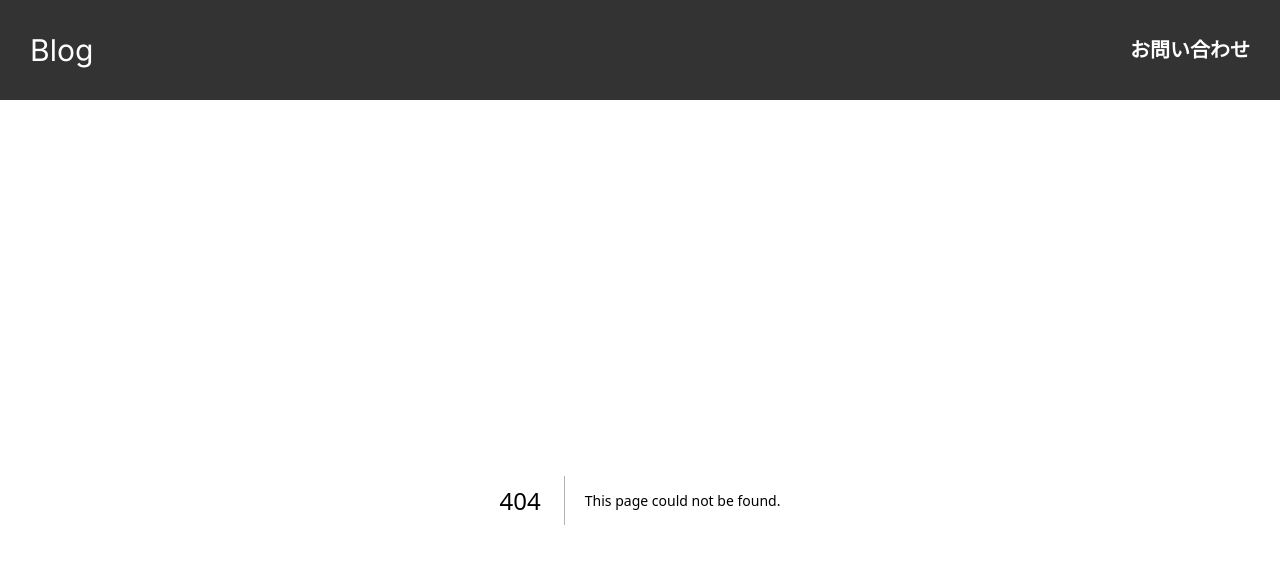
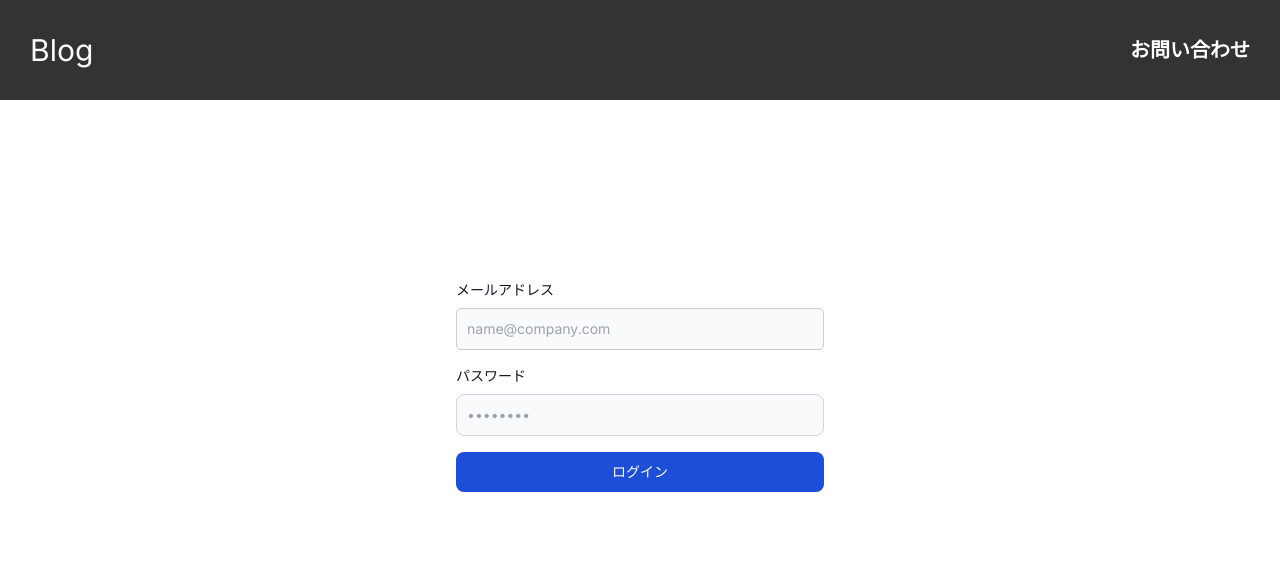
Before and after one commit to y-sahara/next-test-app, a Next.js app: page /login in a window 1280 px wide. Before the commit this address had no page. Shown: the top 564 px of the page. Built offline with nearby package versions, Linux system fonts and the light colour scheme; no server answers.

Commit message:
loginページの作成

```diff
--- /dev/null
+++ b/src/app/login/page.tsx
@@ -0,0 +1,78 @@
+"use client";
+
+import { supabase } from "@/utils/supabase";
+import { useRouter } from "next/navigation";
+import { useState } from "react";
+
+export default function Page() {
+  const [email, setEmail] = useState("");
+  const [password, setPassword] = useState("");
+  const router = useRouter();
+
+  const handleSubmit = async (event: React.FormEvent<HTMLFormElement>) => {
+    event.preventDefault();
+
+    const { error } = await supabase.auth.signInWithPassword({
+      email,
+      password,
+    });
+
+    if (error) {
+      alert("ログインに失敗しました");
+    } else {
+      router.replace("/admin/posts");
+    }
+  };
+
+  return (
+    <div className="flex justify-center items-center pt-[180px]">
+      <div className="w-full max-w-[400px] px-4">
+        <form onSubmit={handleSubmit} className="space-y-4">
+          <div>
+            <label
+              htmlFor="email"
+              className="block mb-2 text-sm font-medium text-gray-900"
+            >
+              メールアドレス
+            </label>
+            <input
+              type="email"
+              name="email"
+              id="email"
+              className="bg-gray-50 border border-gray-300 text-gray-900 text-sm rounded-lg focus:ring-blue-500 focus:border-blue-500 block w-full p-2.5"
+              placeholder="name@company.com"
+              required
+              onChange={(e) => setEmail(e.target.value)}
+            />
+          </div>
+          <div>
+            <label
+              htmlFor="password"
+              className="block mb-2 text-sm font-medium text-gray-900"
+            >
+              パスワード
+            </label>
+            <input
+              type="password"
+              name="password"
+              id="password"
+              placeholder="••••••••"
+              className="bg-gray-50 border border-gray-300 text-gray-900 text-sm rounded-lg focus:ring-blue-500 focus:border-blue-500 block w-full p-2.5"
+              required
+              onChange={(e) => setPassword(e.target.value)}
+            />
+          </div>
+
+          <div>
+            <button
+              type="submit"
+              className="w-full text-white bg-blue-700 hover:bg-blue-800 focus:ring-4 focus:outline-none focus:ring-blue-300 font-medium rounded-lg text-sm px-5 py-2.5 text-center"
+            >
+              ログイン
+            </button>
+          </div>
+        </form>
+      </div>
+    </div>
+  );
+}
--- a/src/app/signup/page.tsx
+++ b/src/app/signup/page.tsx
@@ -58,7 +58,7 @@
             id="password"
             className="bg-gray-50 border border-gray-300 text-gray-900 text-sm rounded-lg focus:ring-blue-500 block w-full p-2.5"
             required
-            onChange={(e) => setEmail(e.target.value)}
+            onChange={(e) => setPassword(e.target.value)}
             value={password}
           />
         </div>
```
